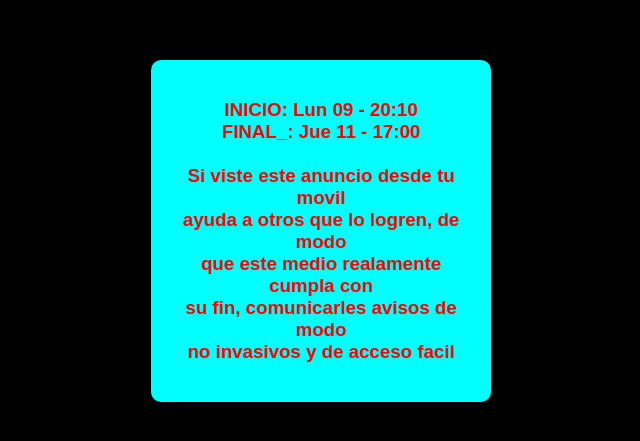
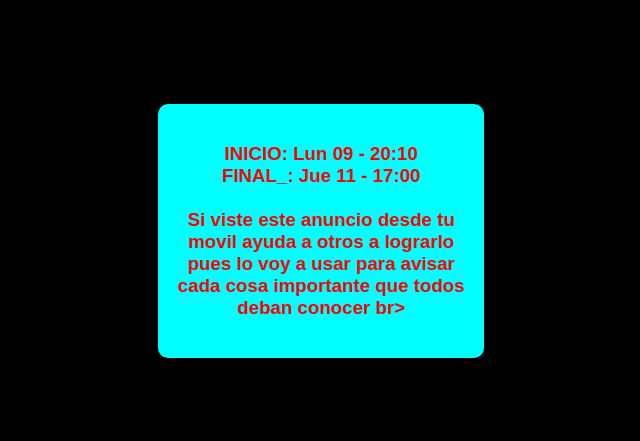
Before and after one commit to gmcon/notifica, a website: page index.html in a window 1280 px wide. Shown: the part 169-610 px from the top of the page, without its empty margins (319-959 px from the left). Drawn offline with Linux system fonts and the light colour scheme.

Commit message:
Update index.html

```diff
--- a/index.html
+++ b/index.html
@@ -12,11 +12,11 @@
         <p><h3><font color="red">
             INICIO: Lun 09 - 20:10              <br>
             FINAL_: Jue 11 - 17:00              <br><br>
-            Si viste este anuncio desde tu movil<br>
-            ayuda a otros que lo logren, de modo<br>
-            que este medio realamente cumpla con<br>
-            su fin, comunicarles avisos  de modo<br>
-            no invasivos y de acceso facil      <br>
+            Si viste este anuncio desde tu<br>
+            movil ayuda a otros a lograrlo<br>
+            pues lo voy a usar para avisar<br>
+            cada cosa importante que todos<br>
+            deban conocer                  br>
         </h3></font></p>
     </div>
 
```
